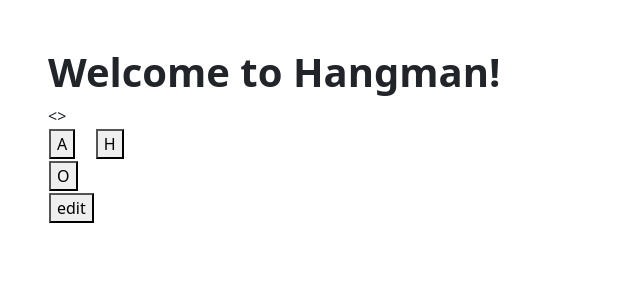
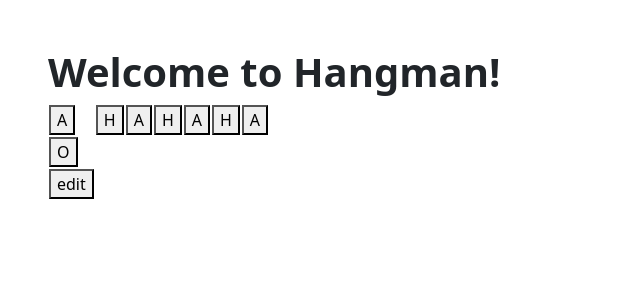
Before and after one commit to AniCricKet/fried-giggles, a Flask app: page /hangman in a window 1280 px wide. Shown: the part 66-366 px from the top of the page, without its empty margins (0-640 px from the left). Run offline with Flask 2, Linux system fonts and the light colour scheme.

Commit message:
sohamisthebest

```diff
--- a/templates/hangman.html
+++ b/templates/hangman.html
@@ -13,7 +13,7 @@
         <h4 id="myword"></h4> -->
 
         <table>
-            <tr><td><button class="editbtn">A</button></td><><td><button class="editbtn">H</button></td></tr>
+            <tr><td><button class="editbtn">A</button></td><td><button class="editbtn">H</button></td><td><button class="editbtn">A</button></td><td><button class="editbtn">H</button></td><td><button class="editbtn">A</button></td><td><button class="editbtn">H</button></td><td><button class="editbtn">A</button></td></tr>
             <tr><td><button class="editbtn">O</button></td></tr>
             <tr><td><button class="editbtn">edit</button></td></tr>
         </table>
```
